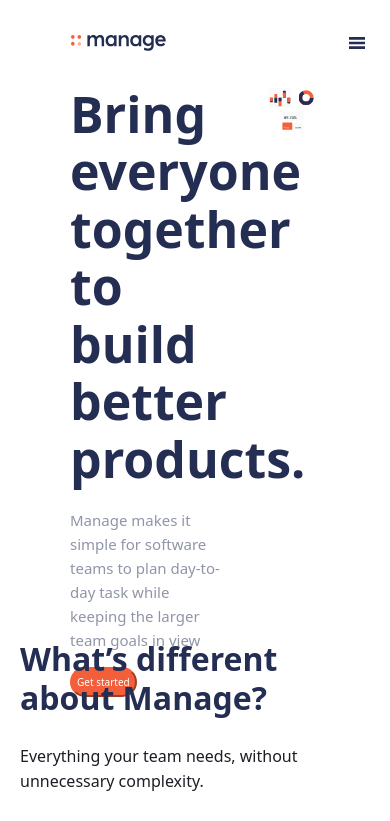
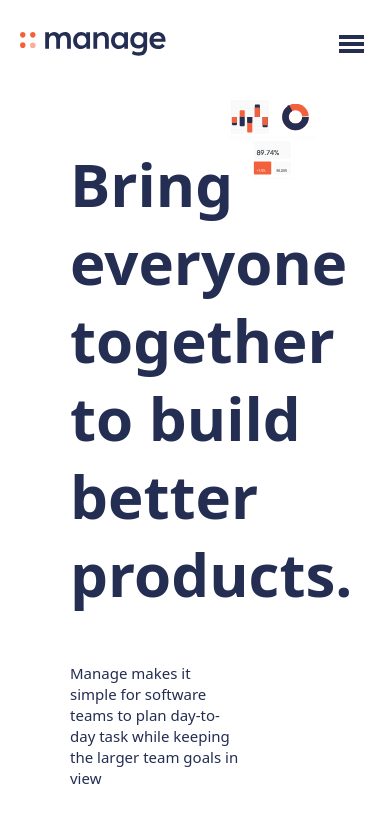
Before and after one commit to 0xverse-Suite/frontend-engineering, a plain HTML site: page projects/manage-landing-page/index.html in a window 390 px wide. Shown: the top 821 px of the page. Drawn offline with Linux system fonts and the light colour scheme.

Commit message:
i made corections on my hero section because there were a lot of errors, i also adjusted the responsiveness for mobile devices

```diff
--- a/projects/manage-landing-page/styles/hero.css
+++ b/projects/manage-landing-page/styles/hero.css
@@ -21,75 +21,79 @@
   }
 } */
 
-:root {
-  --Bright-Red: hsl(12, 88%, 59%);
-  --Dark-Blue: hsl(228, 39%, 23%);
-  --Dark-Grayish-Blue: hsl(227, 12%, 61%);
-  --Very-Dark-Blue: hsl(233, 12%, 13%);
-  --Very-Pale-Red: hsl(13, 100%, 96%);
-  --Very-Light-Gray: hsl(0, 0%, 98%);
-}
-
 .hero {
-  height: 55vh;
-  /* border: 4px solid red; */
-  width: 100%;
   display: flex;
   flex-direction: row;
-  gap: 20px;
-  justify-content: center;
-  /* margin: auto; */
-  padding: 0px 70px;
+  align-items: start;
+  padding: 0 70px;
+  gap: 30px;
 }
 
 .box1 {
-  /* border: 4px solid blue; */
+  width: 50%;
   display: flex;
   flex-direction: column;
-  /* justify-content: right; */
-  align-items: flex-start;
-  width: 59%;
+  align-items: start;
+  gap: 20px;
 }
 
 .box1 h1 {
-  /* border: 2px solid yellow; */
-  color: var(--Dark-Blue);
-  font-size: 50px;
-  margin-bottom: 20px;
-  width: 75%;
-  line-height: 1.15;
-  margin-top: auto;
+  color: var(--navy);
+  font-size: 60px;
+  line-height: 1.3;
 }
 
 .box1 p {
-  /* border: 4px solid green; */
-  color: var(--Dark-Grayish-Blue);
-  margin-top: 20px;
-  width: 65%;
+  width: 60%;
   font-size: 15px;
+  color: var(--navy);
+  line-height: 1.4;
+}
+
+.box1 button {
+  background-color: var(--orange);
+  color: white;
+  border-radius: 30px;
+  padding: 10px 30px;
+  width: 100%;
+  border: none;
 }
 
 .box2 {
-  /* border: 4px solid black; */
   width: 50%;
 }
 
-img {
-  width: 65%;
-  /* border: 4px solid blue; */
-  display: block;
-  margin: auto;
-  margin-right: 0;
+@media screen and (max-width: 375px) {
+  .hero {
+    display: flex;
+    flex-direction: column-reverse;
+    padding: 0 10px;
+  }
+
+  .box2 {
+    justify-content: center;
+    width: 100%;
+  }
+
+  .box1 {
+    justify-content: center;
+    width: 100%;
+    align-items: center;
+  }
+
+  .box1 h1 {
+    width: 100%;
+    font-size: 30px;
+    text-align: center;
+  }
+
+  .box1 p {
+    width: 100%;
+    text-align: center;
+    font-size: 15px;
+  }
+
+  .box1 button {
+    width: 100%;
+  }
 }
-
-button {
-  margin-top: auto;
-  margin-bottom: auto;
-  background-color: var(--Bright-Red);
-  font-size: 10px;
-  color: white;
-  padding: 5px;
-  border-radius: 20px;
-  border-color: var(--Bright-Red);
-  box-shadow: none;
-}
```
Also changed, not shown: projects/manage-landing-page/resources/active-states.jpg (added), projects/manage-landing-page/resources/desktop-design.jpg (added), projects/manage-landing-page/resources/desktop-preview.jpg (added), projects/manage-landing-page/resources/mobile-design.jpg (added), projects/manage-landing-page/resources/mobile-navigation.jpg (added), projects/manage-landing-page/resources/testimonials-slider.jpg (added).
